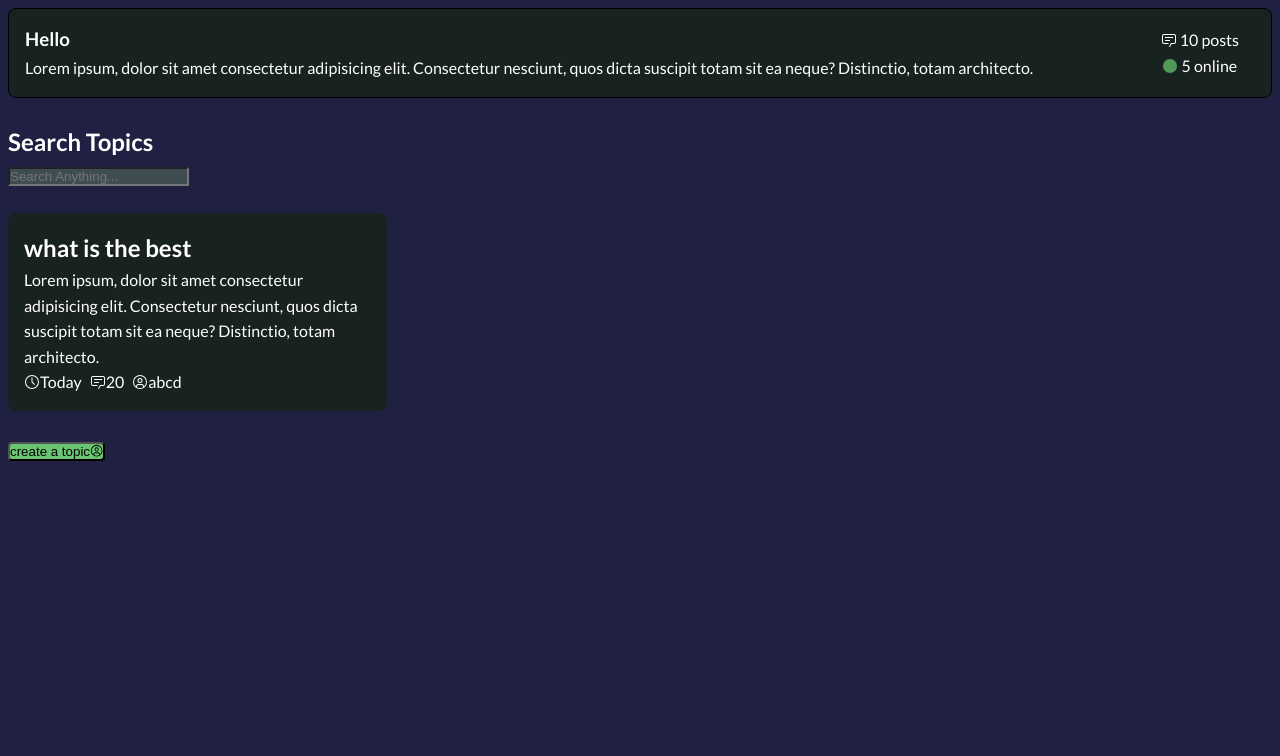
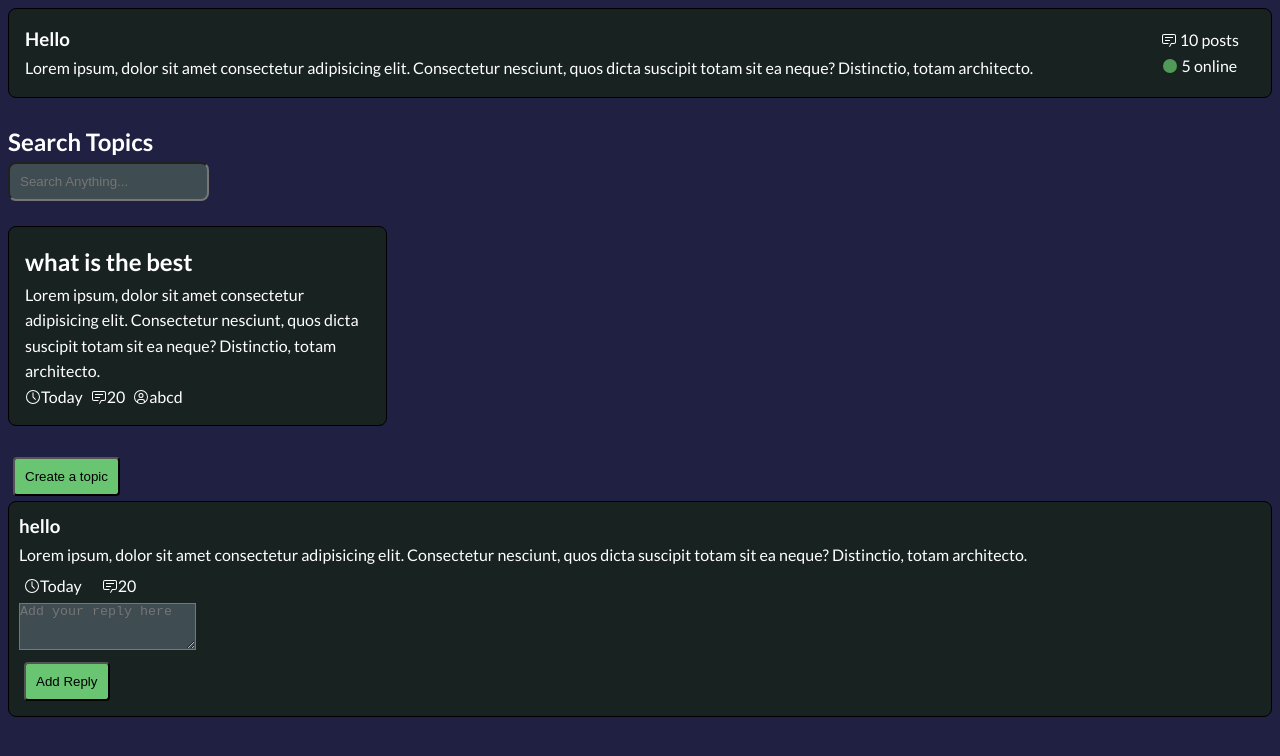
Before and after one commit to Ajoy10/thrive, a React (Create React App) app in the folder frontend/: page /ui in a window 1280 px wide. Shown: the top 756 px of the page. Built offline with nearby package versions, Linux system fonts and the light colour scheme; no server answers.

Commit message:
Replycard changes

```diff
--- /dev/null
+++ b/frontend/src/ComponentsCss/ReplyCard.css
@@ -0,0 +1,26 @@
+.reply-card {
+    align-items: center;
+    padding: 10px;
+    background-color: #182220;
+    border-radius: 8px;
+    border: 1px solid black;
+}
+
+.meta {
+    display: flex;
+    flex-direction: row;
+    gap: 10px;
+}
+
+.reply-card-meta-item {
+
+    align-items: center;
+    padding: 5px;
+
+
+}
+
+
+textarea {
+    background-color: #3F4C51;
+}
--- a/frontend/src/ComponentsCss/SearchBar.css
+++ b/frontend/src/ComponentsCss/SearchBar.css
@@ -1,7 +1,8 @@
 input {
     background-color: #3F4C51;
-    width: auto;
+    padding: 10px;
     height: auto;
+    border-radius: 8px;
 
 }
 
--- a/frontend/src/ComponentsCss/ThreadCard.css
+++ b/frontend/src/ComponentsCss/ThreadCard.css
@@ -5,7 +5,7 @@
     color: white;
     border-radius: 8px;
     width: 30%;
-    border-color: black;
+    border: 1px solid black;
     justify-content: space-between;
     align-items: center;
     padding: 16px;
@@ -16,7 +16,4 @@
     display: flex;
     flex-direction: row;
     gap: 8px;
-
-
-
 }
--- a/frontend/src/ComponentsCss/button.css
+++ b/frontend/src/ComponentsCss/button.css
@@ -1,4 +1,11 @@
 button {
+    padding: 10px;
     background-color: #6AC573;
     border-radius: 4px;
+    margin: 5px;
+
 }
+
+button:hover {
+    background-color: #46f757;
+}
--- a/frontend/src/components/Button.jsx
+++ b/frontend/src/components/Button.jsx
@@ -1,11 +1,19 @@
 import "../ComponentsCss/button.css"
 import React from "react";
 import { Icon, InlineIcon } from '@iconify/react';
-const Button = ({ label, onClick }) => {
+// const Button = ({ label, onClick }) => {
+//   return (
+//     <button onClick={onClick}>
+//       {label}
+//       <InlineIcon icon={"carbon:user-avatar"} />
+//     </button>
+//   );
+// };
+const Button = ({ icon, label, onClick }) => {
   return (
     <button onClick={onClick}>
-      {label}
-      <InlineIcon icon={"carbon:user-avatar"} />
+      {icon && <i className={icon} />}
+      {label && <span>{label}</span>}
     </button>
   );
 };
--- a/frontend/src/components/Login/Login.js
+++ b/frontend/src/components/Login/Login.js
@@ -6,6 +6,7 @@ import InputControl from "../InputControl/InputControl";
 import { auth } from "../../firebase";
 
 import styles from "./Login.module.css";
+
 
 function Login() {
   const navigate = useNavigate();
--- a/frontend/src/components/Login/Login.module.css
+++ b/frontend/src/components/Login/Login.module.css
@@ -1,19 +1,21 @@
-
 .container {
   height: 100%;
   min-height: 100vh;
   width: 100%;
-  background-color: #202142;
+  background-color: #3F4C51;
   display: flex;
   justify-content: center;
   align-items: center;
 }
-.h1{}
+
+
+.h1 {}
+
 .innerBox {
   min-width: 480px;
   height: fit-content;
   width: fit-content;
-  background-color: #fff;
+  background-color: #182220;
   box-shadow: 1px 1px 4px rgba(0, 0, 0, 0.2);
   padding: 30px;
   border-radius: 10px;
@@ -38,7 +40,7 @@
 .footer button {
   outline: none;
   border: none;
-  background-color: #9900ff;
+  background-color: #6AC573;
   color: #fff;
   border-radius: 5px;
   font-weight: bold;
@@ -54,17 +56,17 @@
 }
 
 .footer button:hover {
-  background-color: #aa2aff;
+  background-color: #6af077;
 }
 
 .footer p {
   font-weight: 700;
-  color: #000;
+  color: #ffffff;
 }
 
 .footer p span a {
   font-weight: bold;
-  color: #9900ff;
+  color: #6AC573;
   letter-spacing: 1px;
   font-size: 1rem;
   text-decoration: none;
--- a/frontend/src/components/ReplyCard.jsx
+++ b/frontend/src/components/ReplyCard.jsx
@@ -1,5 +1,6 @@
+import "../ComponentsCss/ReplyCard.css"
 import React, { useState } from "react";
-
+import { Icon, InlineIcon } from '@iconify/react';
 const ReplyCard = ({ title, content, date, commentCount }) => {
   const [reply, setReply] = useState("");
 
@@ -27,13 +28,15 @@ const ReplyCard = ({ title, content, date, commentCount }) => {
         </div>
       </div>
       <textarea
-        rows="5"
-        cols="10"
+        rows="3"
+        cols="20"
         value={reply}
         onChange={handleReplyChange}
         placeholder="Add your reply here"
       />
+      <div>
         <button onClick={handleAddReply}>Add Reply</button>
+      </div>
     </div>
   );
 };
--- a/frontend/src/page/UI.jsx
+++ b/frontend/src/page/UI.jsx
@@ -1,8 +1,10 @@
 import React from "react";
+
 
 import TopicCard from "../components/TopicCard";
 import SearchBar from "../components/SearchBar";
 import ThreadCard from "../components/ThreadCard";
+import ReplyCard from "../components/ReplyCard";
 import Button from "../components/Button";
 
 export default function UI() {
@@ -25,9 +27,13 @@ export default function UI() {
         username="abcd"
       />
       <br></br>
-      <Button
-        label="create a topic"
+      <Button icon="fa fa-plus" label="Create a topic" />
 
+      <ReplyCard
+        title="hello"
+        content="Lorem ipsum, dolor sit amet consectetur adipisicing elit. Consectetur nesciunt, quos dicta suscipit totam sit ea neque? Distinctio, totam architecto."
+        date={`Today`}
+        commentCount={20}
       />
     </div>
   );
```
Lines whose indentation alone changed are shown as unchanged.
